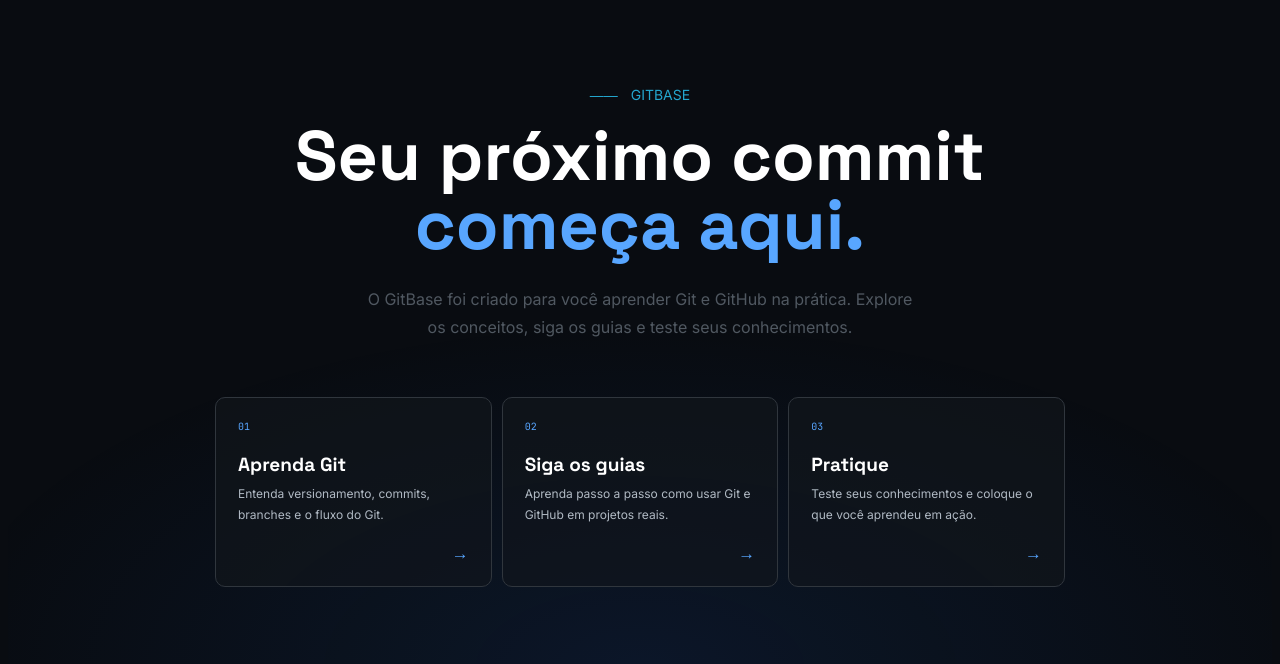
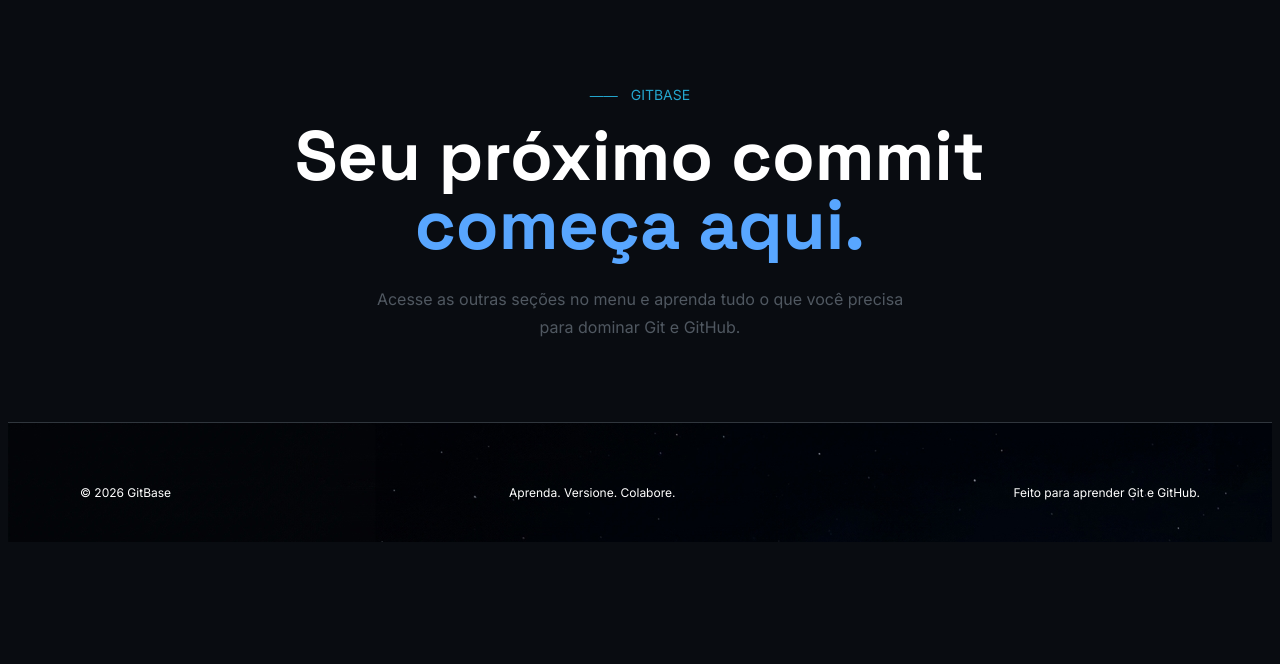
Before and after one commit to euandr/guia-git, a plain HTML site: page index.html in a window 1280 px wide. Shown: the part 4639-5303 px from the top of the page. After the commit the page ends 5189 px from the top, so only its background shows below. Drawn offline with nearby package versions, Linux system fonts and the light colour scheme.

Commit message:
ajusta footer

```diff
--- a/index.html
+++ b/index.html
@@ -254,7 +254,10 @@
 
             <div class="quadro-no-quadro">
               <div class="small-square-green">
-                <i class="color-green-light" data-lucide="git-commit-horizontal"></i>
+                <i
+                  class="color-green-light"
+                  data-lucide="git-commit-horizontal"
+                ></i>
               </div>
               <p>03 · VERSIONE</p>
               <h3>Git</h3>
@@ -335,11 +338,13 @@
         <div class="branch-layout">
           <div class="branch-copy">
             <p class="section-kicker"><span>――</span>ㅤBRANCHES</p>
-            <h1>Trabalhe sem <span class="color-purple">quebrar tudo.</span></h1>
+            <h1>
+              Trabalhe sem <span class="color-purple">quebrar tudo.</span>
+            </h1>
             <p class="color-gray">
               Branches permitem criar linhas paralelas de desenvolvimento. Você
-              pode experimentar uma funcionalidade, corrigir um bug ou testar uma
-              ideia sem comprometer a versão principal.
+              pode experimentar uma funcionalidade, corrigir um bug ou testar
+              uma ideia sem comprometer a versão principal.
             </p>
             <ul class="branch-list">
               <li><span class="dot-purple"></span> main — produção</li>
@@ -425,13 +430,14 @@
       <section class="gradient-ultima-section">
         <div class="cta-header">
           <p class="section-kicker"><span>――</span>ㅤGITBASE</p>
-          <h1>Seu próximo commit <span class="color-blue">começa aqui.</span></h1>
+          <h1>
+            Seu próximo commit <span class="color-blue">começa aqui.</span>
+          </h1>
           <p class="color-gray">
-            O GitBase foi criado para você aprender Git e GitHub na prática.
-            Explore os conceitos, siga os guias e teste seus conhecimentos.
+           Acesse as outras seções no menu e aprenda tudo o que você precisa para dominar Git e GitHub.
           </p>
         </div>
-        <div class="cta-features">
+        <!-- <div class="cta-features">
           <a href="./git.html" class="cta-feature">
             <p class="cta-number">01</p>
             <h3>Aprenda Git</h3>
@@ -454,26 +460,16 @@
             </p>
             <span class="cta-arrow">→</span>
           </a>
-        </div>
+        </div> -->
       </section>
     </main>
     <footer>
       <div class="container">
-        <div class="logo">
-          <img class="img_logo" src="./assets/logo.png" alt="" />
-          <p>GitBase <span>.</span></p>
-        </div>
+        <p>© 2026 GitBase</p>
         <p>Aprenda. Versione. Colabore.</p>
-        <div class="menu">
-          <a href="./index.html">Início</a>
-          <a href="./git.html">Git</a>
-          <a href="./github.html">Github</a>
-          <a href="./guias.html">Guias</a>
-          <a href="./pratique.html">Pratique</a>
-          <a href="./sobre.html">Sobre</a>
-        </div>
+        <p>Feito para aprender Git e GitHub.</p
       </div>
     </footer>
     <script src="./script.js"></script>
   </body>
-</html>
+</html
--- a/style.css
+++ b/style.css
@@ -104,7 +104,6 @@ h1 {
     ),
     radial-gradient(circle at 85% 35%, var(--color-green-glow), transparent 25%);
 }
-
 
 header {
   padding: 0.7rem 0rem;
@@ -451,26 +450,13 @@ section {
 footer {
   position: relative;
   width: 100%;
+  padding: 5rem 3rem 3rem 3rem;
   margin-top: 0;
-  padding: 4rem 0 5rem;
   border-top: 0.0625rem solid var(--color-border);
+  background-image: url("./assets/fundo-footer.jpg");
 }
 
-footer::before {
-  content: "";
-  position: absolute;
-  left: 0;
-  right: 0;
-  bottom: 100%;
-  height: 55rem;
-  pointer-events: none;
-  z-index: -1;
-  background: radial-gradient(
-    ellipse 80% 90% at 50% 100%,
-    var(--color-cta-glow),
-    transparent 70%
-  );
-}
+
 
 footer .container {
   display: flex;
@@ -479,8 +465,7 @@ footer .container {
   justify-content: space-between;
 }
 
-footer > p {
-  color: var(--color-text-dim);
+footer  p {
   font-size: 1.2rem;
 }
 
@@ -645,7 +630,8 @@ footer > p {
 
 .dot-green {
   background: var(--color-green-text);
-  box-shadow: 0 0 1rem color-mix(in srgb, var(--color-green-text) 50%, transparent);
+  box-shadow: 0 0 1rem
+    color-mix(in srgb, var(--color-green-text) 50%, transparent);
 }
 
 .dot-purple {
@@ -721,7 +707,8 @@ footer > p {
   gap: 1rem;
   flex: 1;
   min-width: 0;
-  border: 0.0625rem solid color-mix(in srgb, var(--color-border) 50%, transparent);
+  border: 0.0625rem solid
+    color-mix(in srgb, var(--color-border) 50%, transparent);
 }
 .small-square {
   background-color: var(--color-icon-blue-bg);
@@ -914,8 +901,7 @@ footer > p {
   gap: 3rem;
   margin: 2rem 3rem 3rem;
   padding: 2.8rem;
-  border: 0.0625rem solid
-    color-mix(in srgb, var(--color-blue) 17%, transparent);
+  border: 0.0625rem solid color-mix(in srgb, var(--color-blue) 17%, transparent);
   border-radius: 1.3rem;
   background:
     radial-gradient(
```
Also changed, not shown: assets/fundo-footer.jpg (added), assets/image copy.png (added), script.js (line endings or trailing spaces).
